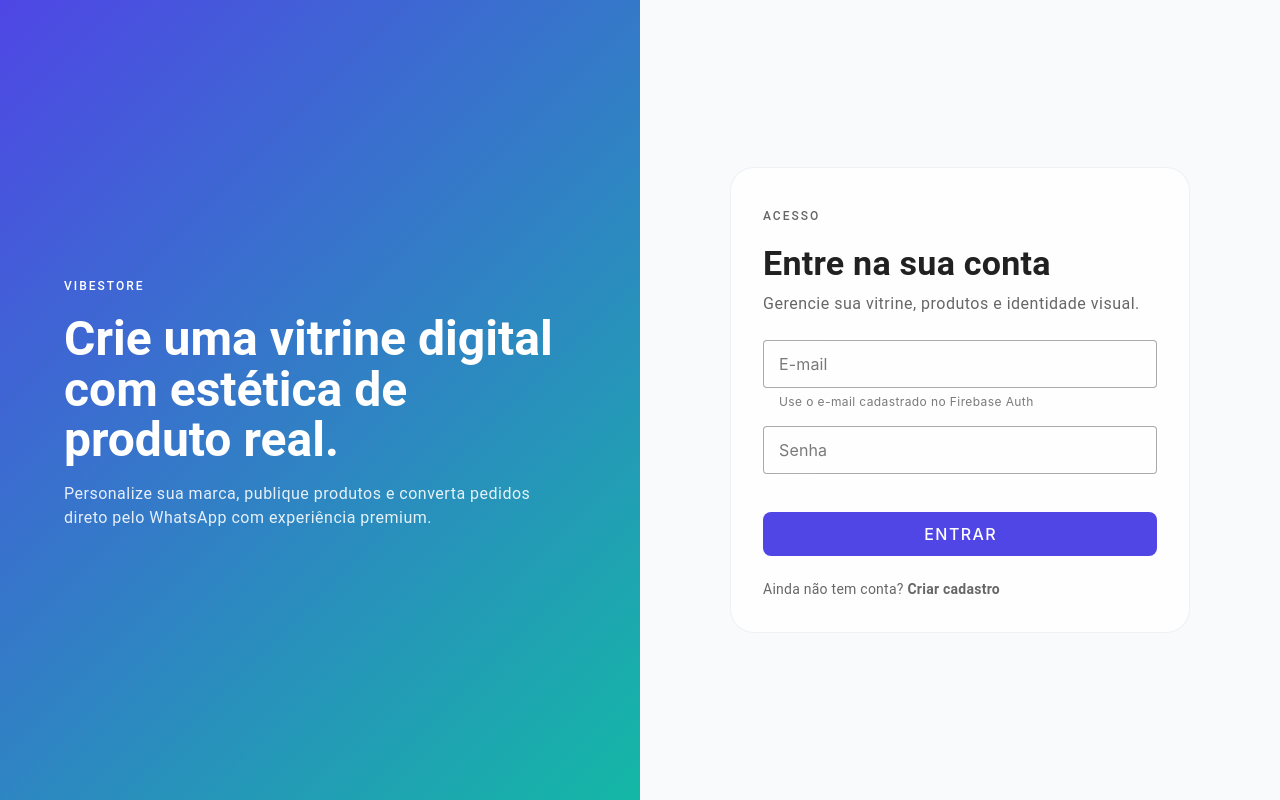
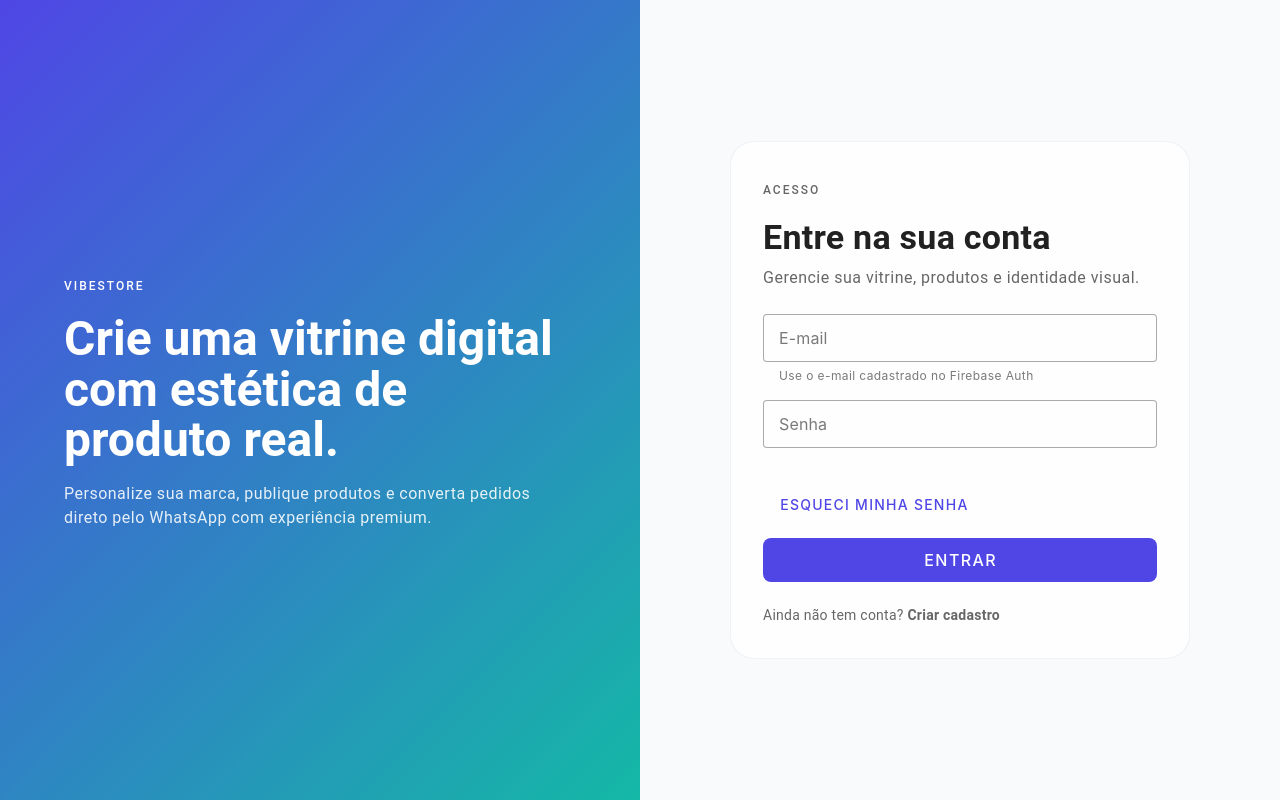
Before and after one commit to LuizGenuino/Vitrine-Vue-3, a Vue app: page /auth/login in a window 1280 px wide. Built offline with nearby package versions, Linux system fonts and the light colour scheme; no server answers.

Commit message:
feat: add password reset functionality to LoginPage and authService

```diff
--- a/src/pages/auth/LoginPage.vue
+++ b/src/pages/auth/LoginPage.vue
@@ -24,7 +24,19 @@ async function handleSubmit() {
         router.push({ name: 'dashboard-overview' });
     });
 }
+async function handlepasswordReset() {
+    if (!form.email) {
+        error.value = 'Por favor, insira seu e-mail para recuperação.';
+        return;
+    }
+    success.value = '';
+    await run(async () => {
+        await authStore.sendPasswordResetEmail(form.email);
+        success.value = 'E-mail de recuperação enviado.';
+    });
+}
 </script>
+
 
 <template>
     <v-card class="glass-panel pa-6 pa-md-8">
@@ -41,8 +53,13 @@ async function handleSubmit() {
 
         <v-form @submit.prevent="handleSubmit">
             <div class="d-flex flex-column ga-4">
-        <AppTextField v-model="form.email" label="E-mail" type="email" hint="Use o e-mail cadastrado no Firebase Auth" />
+                <AppTextField v-model="form.email" label="E-mail" type="email"
+                    hint="Use o e-mail cadastrado no Firebase Auth" />
                 <AppTextField v-model="form.password" label="Senha" type="password" />
+                <div>
+                    <v-btn variant="text" color="primary" @click="handlepasswordReset()">Esqueci
+                        minha senha</v-btn>
+                </div>
                 <v-btn :loading="loading" color="primary" size="large" type="submit" block>Entrar</v-btn>
             </div>
         </v-form>
--- a/src/services/authService.ts
+++ b/src/services/authService.ts
@@ -3,6 +3,7 @@ import {
     onAuthStateChanged,
     signInWithEmailAndPassword,
     signOut,
+    sendPasswordResetEmail,
     type User,
 } from 'firebase/auth';
 import { auth } from './firebase';
@@ -20,4 +21,7 @@ export const authService = {
     subscribe(callback: (user: User | null) => void) {
         return onAuthStateChanged(auth, callback);
     },
+    async sendPasswordResetEmail(email: string) {
+        return sendPasswordResetEmail(auth, email);
+    }
 };
--- a/src/stores/auth.ts
+++ b/src/stores/auth.ts
@@ -31,5 +31,9 @@ export const useAuthStore = defineStore('auth', () => {
     return authService.logout();
   }
 
-  return { user, loading, isAuthenticated, init, login, register, logout };
+  async function sendPasswordResetEmail(email: string) {
+    return authService.sendPasswordResetEmail(email);
+  }
+
+  return { user, loading, isAuthenticated, init, login, register, logout, sendPasswordResetEmail };
 });
```
Lines whose indentation alone changed are shown as unchanged.
